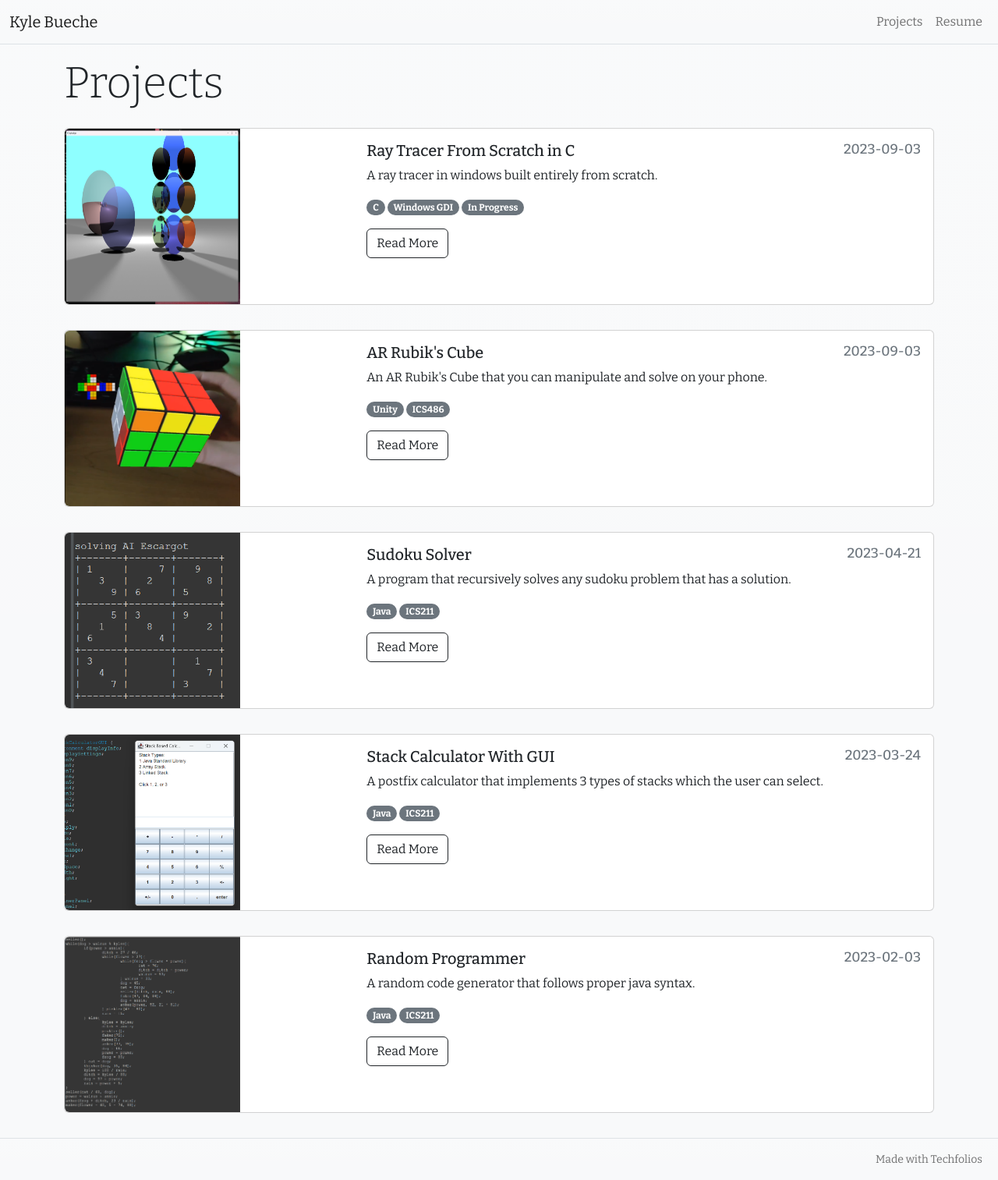
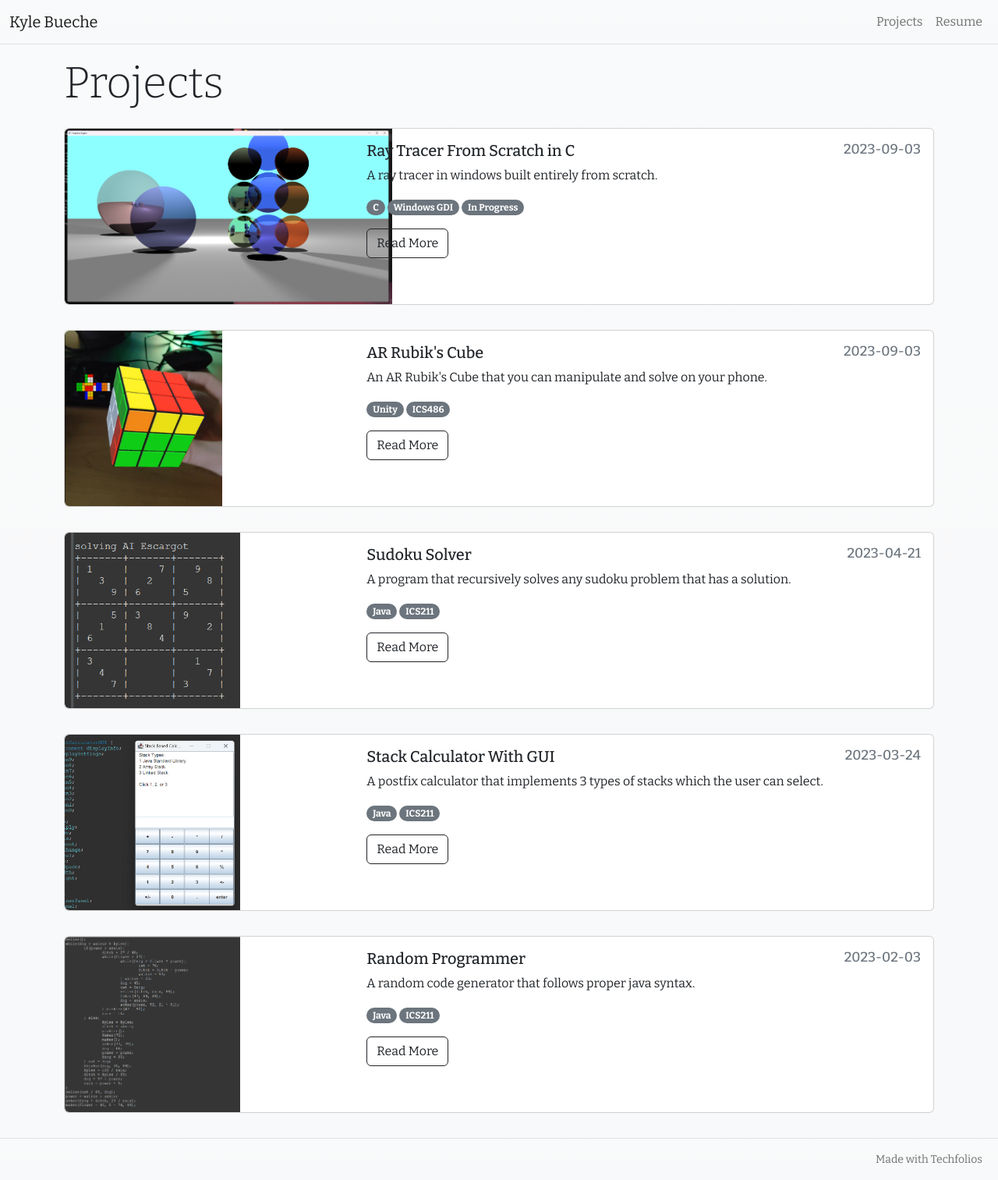
Before and after one commit to kylebueche/kylebueche.github.io, a Jekyll site: the page built from projects/index.html, in a window 1280 px wide. Shown: the whole page at 78% size. Built offline with Jekyll 4.4.1, drawn with Linux system fonts in a browser that asks for light colours.

Commit message:
Update project-card.html

```diff
--- a/_includes/projects/project-card.html
+++ b/_includes/projects/project-card.html
@@ -1,7 +1,7 @@
 <div class="card mb-3">
   <div class="row g-0">
-    <div class="col-sm-6 col-md-4">
-      <img src="{{ site.baseurl }}/{{ include.page.image }}" overflow="hidden" width="225px" height="225px" class="rounded-start">
+    <div class="col-sm-6 col-md-4" overflow="hidden" width="225px" height="225px">
+      <img src="{{ site.baseurl }}/{{ include.page.image }}" height="225px" class="rounded-start">
     </div>
     <div class="col-sm-6 col-md-8">
       <div class="card-body">
```
